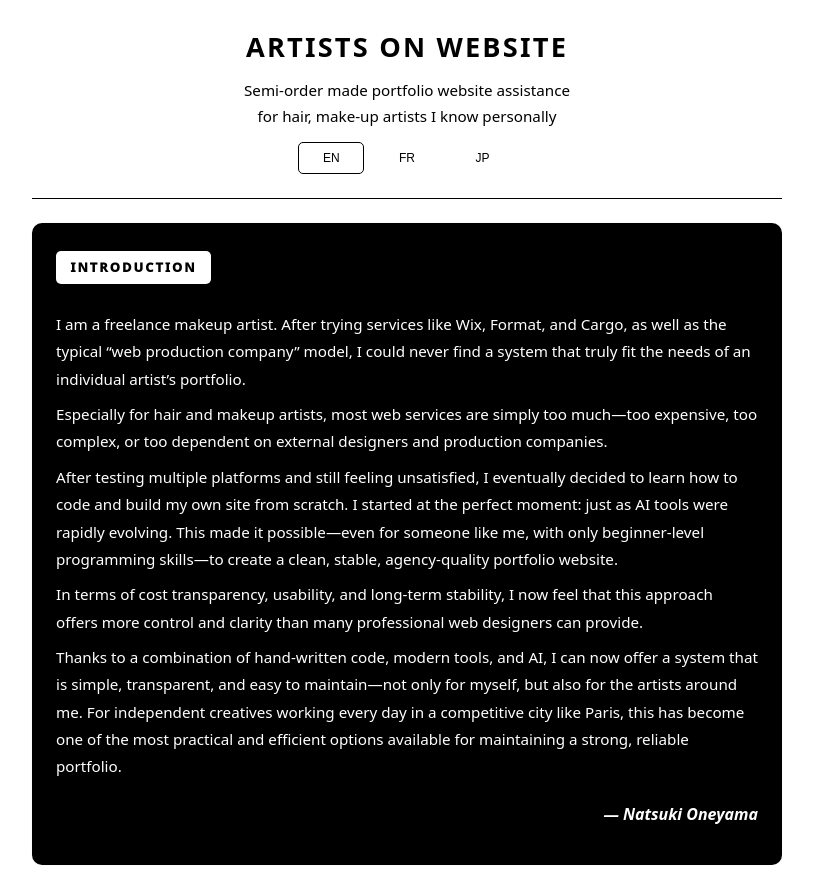
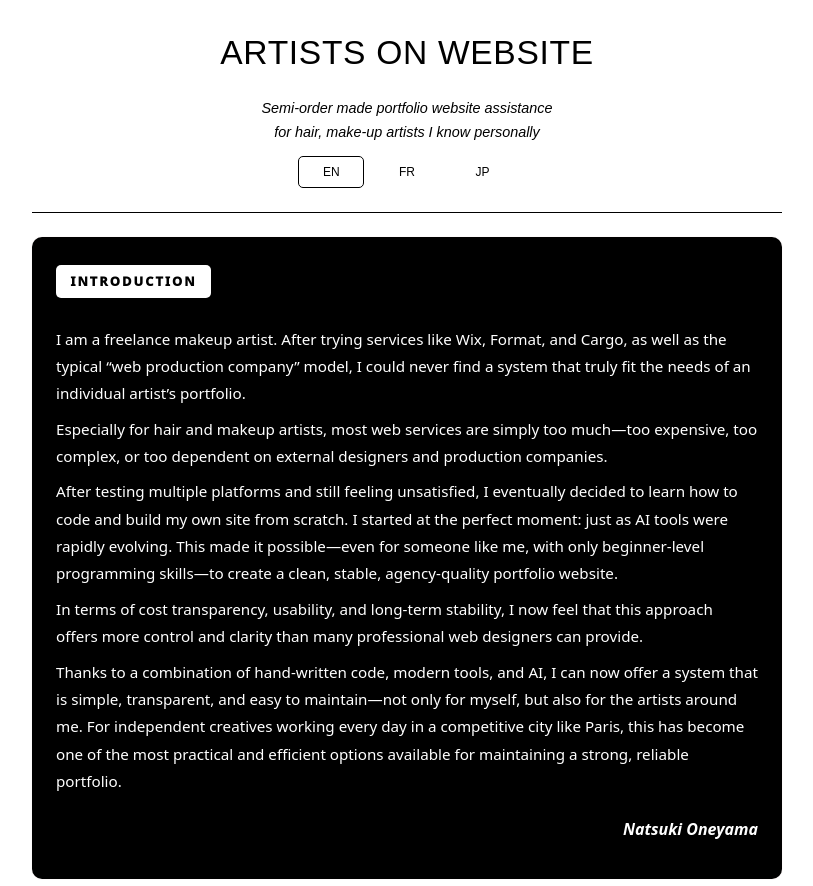
Before and after one commit to natsukioneyama/artistsonwebsite, a plain HTML site: page index.html in a window 1280 px wide. Shown: the top 886 px of the page, without its empty margins (233-1046 px from the left). Drawn offline with Linux system fonts and the light colour scheme; a web font is replaced by a local one.

Commit message:
update aow.css & index.html

```diff
--- a/aow.css
+++ b/aow.css
@@ -37,16 +37,21 @@ body {
 }
 
 
-.site-header h1 {
-  font-size: 1.7rem;
-  letter-spacing: 0.08em;
-  text-transform: uppercase;
-  margin: 0 0 0.5rem;
+.aow-logo{
+  font-family: "highest-praise", sans-serif;
+  font-weight: 400;
+  font-style: normal;
+  font-size: 2.1rem;
+  letter-spacing: 0.02em;
+  margin: 0 0 0.9rem;
 }
 
 .site-header p {
+  font-family: "neue-haas-grotesk-display", sans-serif;
+  font-weight: 500;
+  font-style: italic;
   margin: 0.25rem 0;
-  font-size: 0.95rem;
+  font-size: 0.9rem;
   color: #000000;
 }
 
@@ -119,7 +124,7 @@ body {
 #about-service-fr a,
 #about-service-ja a {
   text-decoration: none;
-  color: #cd0f0f;   /* 好きな色 */
+  color: #a9ec4b;   /* 好きな色 */
 }
 
 #about-service a:hover,
--- a/index.html
+++ b/index.html
@@ -4,6 +4,7 @@
   <meta charset="UTF-8">
   <title>Artists on Website – Portfolio Assistance</title>
   <meta name="viewport" content="width=device-width, initial-scale=1">
+  <link rel="stylesheet" href="https://use.typekit.net/tar7poy.css">
   <link rel="stylesheet" href="aow.css">
 </head>
 <body>
@@ -80,7 +81,7 @@
 
 
 
-  <h1>Artists on Website</h1>
+  <header> <h1 class="aow-logo">ARTISTS ON WEBSITE</h1> </header>
   <p>Semi-order made portfolio website assistance<br>
      for hair, make-up artists I know personally</p>
 
@@ -105,7 +106,7 @@
     <p> After testing multiple platforms and still feeling unsatisfied, I eventually decided to learn how to code and build my own site from scratch. I started at the perfect moment: just as AI tools were rapidly evolving. This made it possible—even for someone like me, with only beginner-level programming skills—to create a clean, stable, agency-quality portfolio website. </p>
     <p> In terms of cost transparency, usability, and long-term stability, I now feel that this approach offers more control and clarity than many professional web designers can provide. </p>
     <p> Thanks to a combination of hand-written code, modern tools, and AI, I can now offer a system that is simple, transparent, and easy to maintain—not only for myself, but also for the artists around me. For independent creatives working every day in a competitive city like Paris, this has become one of the most practical and efficient options available for maintaining a strong, reliable portfolio. </p>
-     <p class="intro-sign">— Natsuki Oneyama</p>
+     <p class="intro-sign">Natsuki Oneyama</p>
    </section>
 
   <section id="about-service">
@@ -129,7 +130,7 @@
   </p>
 
   <p>
-    My own portfolio (<a href="https://natsukioneyama.com" target="_blank">natsukioneyama.com</a>) is built entirely by hand, using custom code and GitHub.
+    My own portfolio <a href="https://natsukioneyama.com" target="_blank">natsukioneyama.com</a> is built entirely by hand, using custom code and GitHub.
     The system I offer here is the same one I use for my professional work, and it has proven reliable in real-world conditions.
   </p>
 </section>
@@ -749,7 +750,7 @@
     Pour les créatifs indépendants travaillant chaque jour dans une ville compétitive comme Paris,
     cela représente l’une des options les plus efficaces et réalistes pour maintenir un portfolio fiable.
   </p>
-  <p class="intro-sign">— Natsuki Oneyama</p>
+  <p class="intro-sign">Natsuki Oneyama</p>
   </section>
 
 <section id="about-service-fr">
@@ -780,7 +781,7 @@
 
   <p>
     Mon propre portfolio
-    (<a href="https://natsukioneyama.com" target="_blank">natsukioneyama.com</a>)
+    <a href="https://natsukioneyama.com" target="_blank">natsukioneyama.com</a>
     a été réalisé entièrement à la main, avec du code personnalisé et GitHub.
     Le système que je propose ici est exactement celui que j’utilise
     pour mon travail professionnel, et il a déjà fait ses preuves sur le terrain.
@@ -1411,7 +1412,7 @@
   <p>さまざまなサイトサービスを試しても不満が解消されず、最終的に自分でコードを学ぶことを決めました。ちょうど AI 技術が大きく進化したタイミングでもあり、私のような初心者レベルのプログラマーでも、クリーンで安定した、エージェンシー並みのポートフォリオサイトを作れる時代になりました。そして、コストの透明性・使いやすさ・長期的な維持のしやすさという点では、多くのプロのウェブデザイナー以上のものを提供できていると感じています。</p>
 
   <p>コード、モダンなツール、そして AI。この組み合わせのおかげで、私自身にも、そして身近なアーティスト仲間にも、最大限シンプルで透明性があり、コントロールしやすい仕組みを用意できるようになりました。競争の激しいパリという街で、毎日現場で戦うインディペンデントなアーティストにとって、これはヘアメイクの仕事に最適化された、ひとつの“最良の選択肢”になっていると思います。</p>
-  <p class="intro-sign">— Natsuki Oneyama</p>
+  <p class="intro-sign"> Natsuki Oneyama</p>
 </section>
 
 <section id="about-service-ja">
@@ -1421,7 +1422,7 @@
 
   <p>私はウェブ制作会社ではありません。ただ、ランニングコストや依存関係をできるだけ減らしながら、エージェンシー基準のクオリティと、あなた自身を一人のアーティストとして正しく魅力的に表現できるクラスのポートフォリオ作りをお手伝いするだけです。</p>
 
-  <p>私自身のポートフォリオサイト（<a href="https://natsukioneyama.com" target="_blank">natsukioneyama.com</a>）も、自分でコードを書き、GitHub を使って構築したものです。このサービスで提供している仕組みが、実際の現場で問題なく機能していることの具体的な例になっています。</p>
+  <p>私自身のポートフォリオサイト<a href="https://natsukioneyama.com" target="_blank">natsukioneyama.com</a>も、自分でコードを書き、GitHub を使って構築したものです。このサービスで提供している仕組みが、実際の現場で問題なく機能していることの具体的な例になっています。</p>
 </section>
 
 
```
